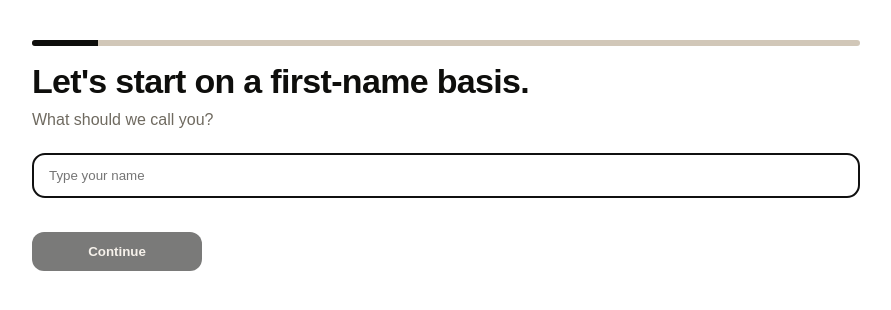
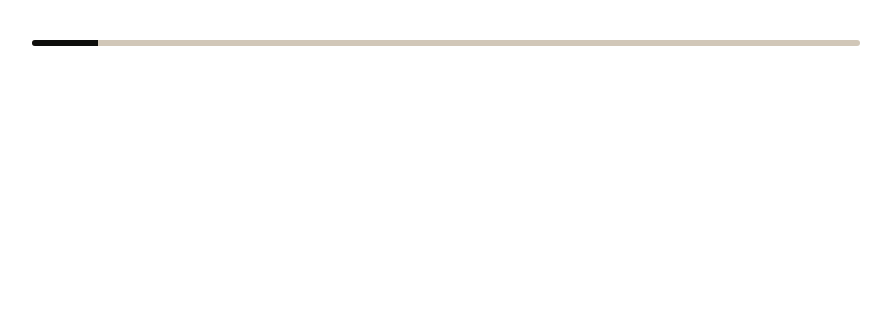
Before and after one commit to epicurean-stack/epicurean, a Next.js app: page /quiz in a window 1280 px wide. Shown: the top 310 px of the page, without its empty margins (194-1085 px from the left). Built offline with nearby package versions, Linux system fonts and the light colour scheme.

Commit message:
Update quiz.tsx

```diff
--- a/pages/quiz.tsx
+++ b/pages/quiz.tsx
@@ -1,7 +1,6 @@
 // pages/quiz.tsx
 import React, { useEffect, useMemo, useRef, useState } from "react";
 import { useRouter } from "next/router";
-import { AnimatePresence, motion } from "framer-motion";
 
 /** ---------------------------
  *  Types
@@ -493,133 +492,9 @@ export default function QuizPage() {
         <div className="bar" style={{ width: `${progress}%` }} />
       </div>
 
-      <AnimatePresence mode="wait">
-        {!results && !submitting && !error && (
-          <StepCard>
-            {step.type === "text" && (
-              <>
-                <h1>{step.title}</h1>
-                {step.subtitle && <p className="sub">{step.subtitle}</p>}
-                <input
-                  ref={inputRef}
-                  className="input"
-                  placeholder={step.placeholder}
-                  defaultValue={state.name || ""}
-                  onKeyDown={(e) => {
-                    if (e.key === "Enter") {
-                      const name = (e.target as HTMLInputElement).value.trim();
-                      setState((s) => ({ ...s, name }));
-                      go(1);
-                    }
-                  }}
-                  onBlur={(e) =>
-                    setState((s) => ({ ...s, name: e.target.value.trim() }))
-                  }
-                />
-                <div className="actions">
-                  {canGoBack && (
-                    <button className="link" onClick={() => go(-1)} type="button">
-                      Back
-                    </button>
-                  )}
-                  <button
-                    className="primary"
-                    onClick={() => go(1)}
-                    disabled={!state.name}
-                    type="button"
-                  >
-                    Continue
-                  </button>
-                </div>
-              </>
-            )}
-
-            {step.type === "single" && (
-              <>
-                <h1>{step.title}</h1>
-                {step.subtitle && <p className="sub">{step.subtitle}</p>}
-                {renderButtons(step.options, step.id)}
-                {canGoBack && (
-                  <div className="actions">
-                    <button className="link" onClick={() => go(-1)} type="button">
-                      Back
-                    </button>
-                  </div>
-                )}
-              </>
-            )}
-
-            {step.type === "multi" && (
-              <>
-                <h1>{step.title}</h1>
-                {step.subtitle && <p className="sub">{step.subtitle}</p>}
-                {renderMulti(step.options, step.id)}
-              </>
-            )}
-          </StepCard>
-        )}
-
-        {submitting && (
-          <motion.section
-            className="card"
-            key="loading"
-            initial={{ opacity: 0 }}
-            animate={{ opacity: 1 }}
-          >
-            <h1>Finding your matches…</h1>
-            <p className="sub">We’re searching Epicurean experiences for you.</p>
-          </motion.section>
-        )}
-
-        {error && !submitting && (
-          <motion.section
-            className="card"
-            key="error"
-            initial={{ opacity: 0 }}
-            animate={{ opacity: 1 }}
-          >
-            <h1>Something went wrong</h1>
-            <p className="sub">{error}</p>
-            <button className="primary" onClick={() => setError(null)} type="button">
-              Try again
-            </button>
-          </motion.section>
-        )}
-
-        {results && !submitting && (
-          <motion.section
-            className="card"
-            key="results"
-            initial={{ opacity: 0, y: 10 }}
-            animate={{ opacity: 1, y: 0 }}
-          >
-            <h1>Your recommendations</h1>
-            <ul className="list">
-              {results.map((r: any, i: number) => (
-                <li key={r?.id || i} className="result">
-                  <div className="title">
-                    {r?.title || r?.fields?.Title || "Untitled Experience"}
-                  </div>
-                  <div className="meta">
-                    <span>
-                      {(r?.format || r?.fields?.Format) ?? "—"} ·{" "}
-                      {(r?.cuisine || r?.fields?.Cuisine_Focus) ?? "—"}
-                    </span>
-                  </div>
-                  <div className="desc">
-                    {r?.description || r?.fields?.Description || "—"}
-                  </div>
-                </li>
-              ))}
-            </ul>
-            <div className="actions">
-              <button className="link" onClick={() => setResults(null)} type="button">
-                Restart quiz
-              </button>
-            </div>
-          </motion.section>
-        )}
-      </AnimatePresence>
+      <div key={stepIndex}>
+  {/* question content */}
+</div>
 
       <style jsx>{`
   /* ------------- Theme tokens ------------- */
```
